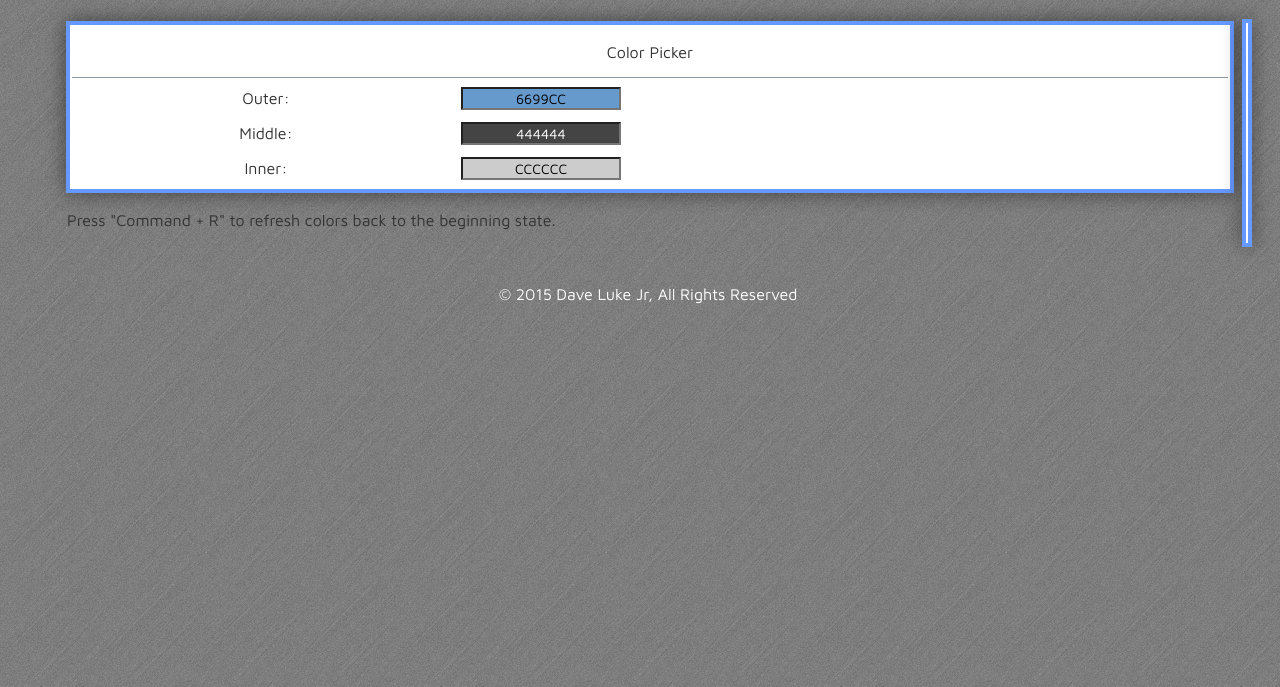
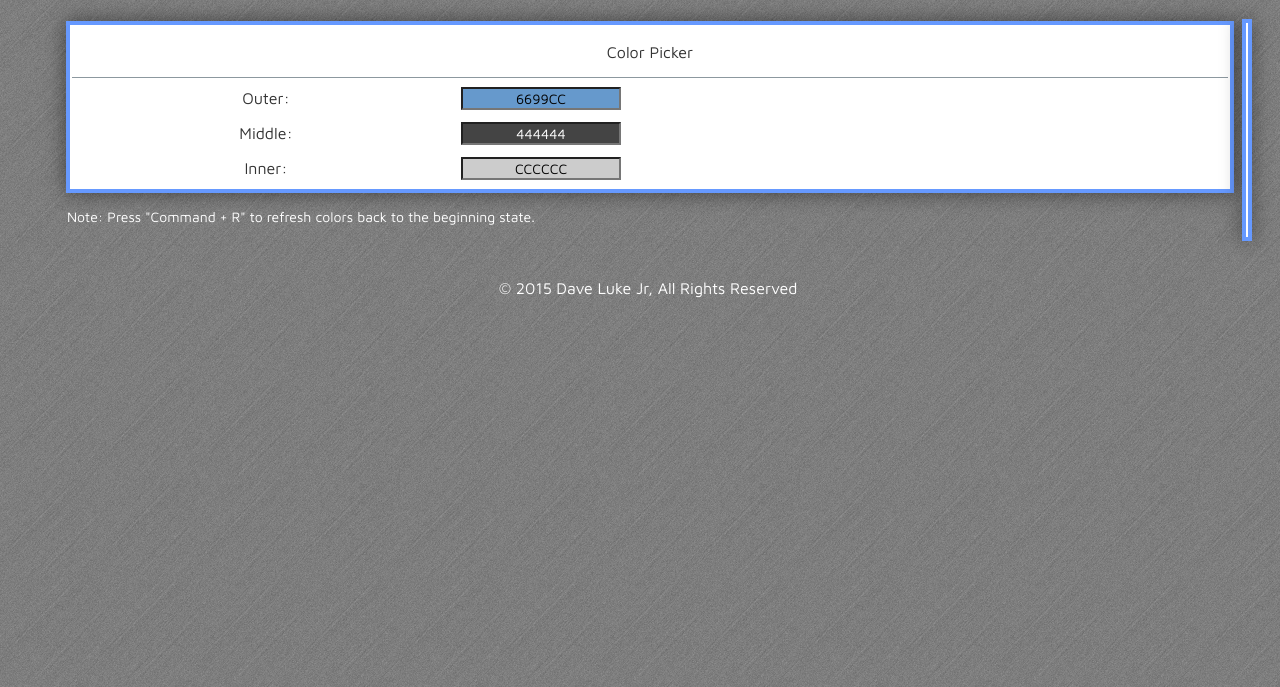
Before and after one commit to dave4jr/logo-color-tool, a plain HTML site: page index.html in a window 1280 px wide. Shown: the part 121-808 px from the top of the page. Drawn offline with Linux system fonts and the light colour scheme.

Commit message:
Update index.html

```diff
--- a/index.html
+++ b/index.html
@@ -66,7 +66,7 @@
 					</div>
 				</div>
 				<div class="box-1">
-					<p>Press "Command + R" to refresh colors back to the beginning state.</p>
+					<p style="color: #fff; font-size: 14px; font-style: italics">Note: Press "Command + R" to refresh colors back to the beginning state.</p>
 				</div>
 			</div>
 		</div>
```
